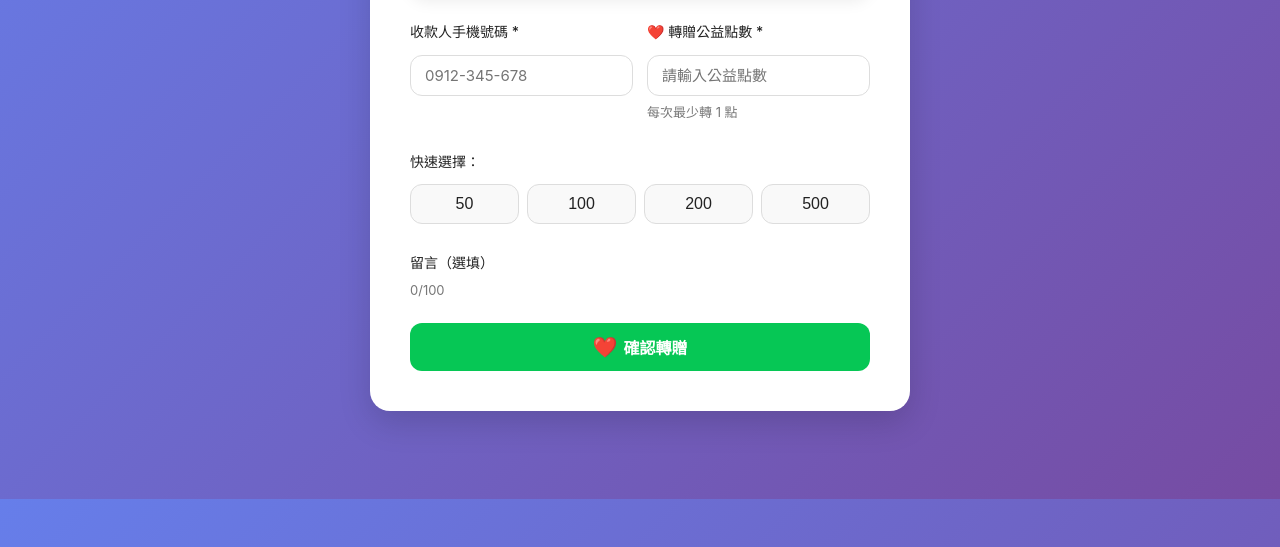
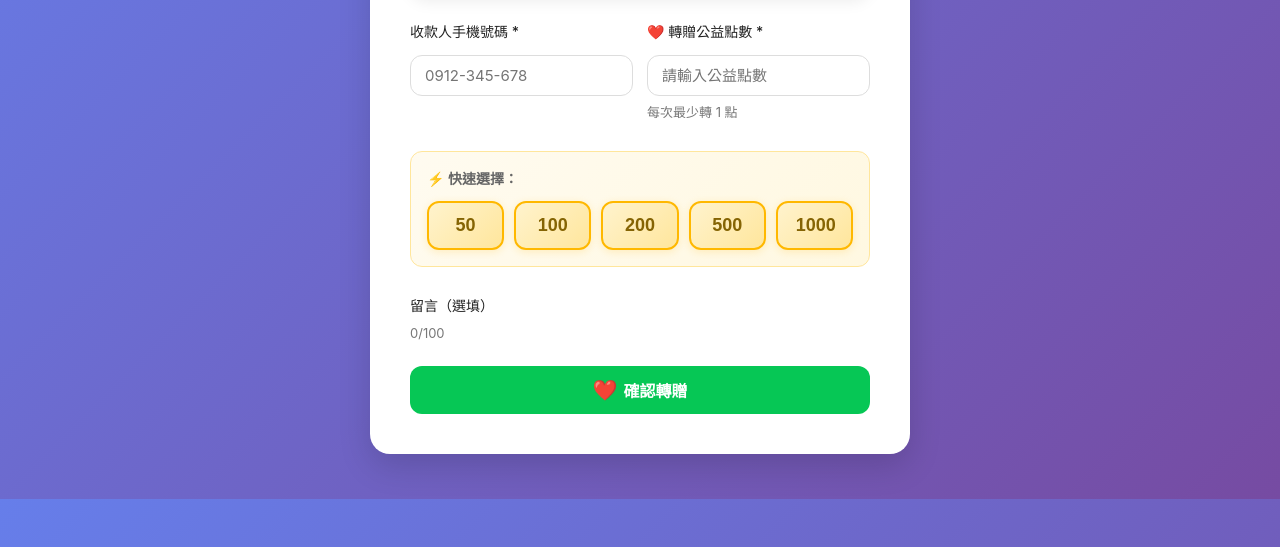
Before and after one commit to sky770825/member-system, a plain HTML site: page transfer.html in a window 1280 px wide. Shown: the part 301-848 px from the top of the page. Drawn offline with Linux system fonts and the light colour scheme.

Commit message:
優化快速選擇按鈕 - 新增1000點選項，黃色主題設計，響應式布局

```diff
--- a/assets/style.css
+++ b/assets/style.css
@@ -171,25 +171,33 @@ p {
 }
 
 .btn-quick {
-  padding: 10px 20px;
-  background: var(--bg-secondary);
-  border: 1px solid var(--border-color);
-  border-radius: var(--radius-md);
-  color: var(--text-primary);
+  padding: 12px 18px;
+  background: linear-gradient(135deg, #FFF3CD, #FFE69C);
+  border: 2px solid #FFB800;
+  border-radius: 12px;
+  color: #856404;
   font-size: 16px;
-  font-weight: 500;
+  font-weight: 700;
   cursor: pointer;
-  transition: var(--transition);
+  transition: all 0.3s ease;
+  box-shadow: 0 2px 8px rgba(255, 184, 0, 0.2);
+  position: relative;
+  overflow: hidden;
   width: auto;
   margin: 0;
 }
 
 .btn-quick:hover {
-  background: var(--primary-color);
-  color: #fff;
-  border-color: var(--primary-color);
-  transform: translateY(-2px);
-  box-shadow: var(--shadow-sm);
+  background: linear-gradient(135deg, #FFE69C, #FFD966);
+  border-color: #E69500;
+  color: #856404;
+  transform: translateY(-3px);
+  box-shadow: 0 6px 20px rgba(255, 184, 0, 0.4);
+}
+
+.btn-quick:active {
+  transform: translateY(-1px);
+  box-shadow: 0 3px 10px rgba(255, 184, 0, 0.3);
 }
 
 /* ==================== 輸入框 ==================== */
@@ -560,19 +568,37 @@ textarea {
 .quick-amount {
   margin-bottom: 14px;
   grid-column: 1 / -1;
+  background: linear-gradient(135deg, #FFFBF0, #FFF8E1);
+  padding: 16px;
+  border-radius: 12px;
+  border: 1px solid #FFE69C;
 }
 
 .quick-amount p {
-  font-weight: 500;
-  color: var(--text-primary);
-  margin-bottom: 10px;
+  font-weight: 600;
+  color: #856404;
+  margin-bottom: 12px;
   font-size: 14px;
 }
 
 .quick-btns {
   display: grid;
-  grid-template-columns: repeat(4, 1fr);
-  gap: 8px;
+  grid-template-columns: repeat(5, 1fr);
+  gap: 10px;
+}
+
+/* 手機版：3 列布局 */
+@media (max-width: 600px) {
+  .quick-btns {
+    grid-template-columns: repeat(3, 1fr);
+  }
+}
+
+/* 小手機：2 列布局 */
+@media (max-width: 400px) {
+  .quick-btns {
+    grid-template-columns: repeat(2, 1fr);
+  }
 }
 
 /* ==================== Modal ==================== */
--- a/transfer.html
+++ b/transfer.html
@@ -35,12 +35,23 @@
         </div>
 
         <div class="quick-amount">
-          <p>快速選擇：</p>
+          <p style="margin: 0 0 10px 0; color: #666; font-size: 14px; font-weight: 600;">⚡ 快速選擇：</p>
           <div class="quick-btns">
-            <button type="button" class="btn-quick" onclick="setAmount(50)">50</button>
-            <button type="button" class="btn-quick" onclick="setAmount(100)">100</button>
-            <button type="button" class="btn-quick" onclick="setAmount(200)">200</button>
-            <button type="button" class="btn-quick" onclick="setAmount(500)">500</button>
+            <button type="button" class="btn-quick" onclick="setAmount(50)">
+              <span style="font-size: 18px; font-weight: 800;">50</span>
+            </button>
+            <button type="button" class="btn-quick" onclick="setAmount(100)">
+              <span style="font-size: 18px; font-weight: 800;">100</span>
+            </button>
+            <button type="button" class="btn-quick" onclick="setAmount(200)">
+              <span style="font-size: 18px; font-weight: 800;">200</span>
+            </button>
+            <button type="button" class="btn-quick" onclick="setAmount(500)">
+              <span style="font-size: 18px; font-weight: 800;">500</span>
+            </button>
+            <button type="button" class="btn-quick" onclick="setAmount(1000)">
+              <span style="font-size: 18px; font-weight: 800;">1000</span>
+            </button>
           </div>
         </div>
 
```
